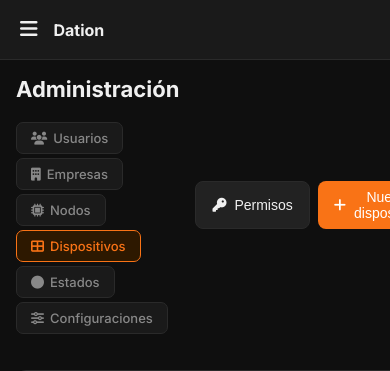
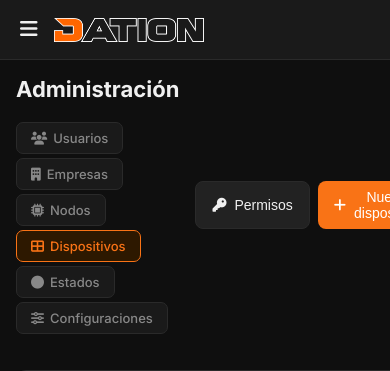
Before and after one commit to andresdation-stack/dation-prueba, a Flask app: page /admin/dispositivos in a window 390 px wide; the page is wider, and only the part inside the window is pictured. Shown: the top 371 px of that part. Run offline with Flask 3, Linux system fonts and the light colour scheme; the visitor is signed in with stand-in values (Sample User, id 1); data that the repository does not hold is empty; some libraries are stand-ins or nearby versions.

Commit message:
Mobile topbar: replace Dation text with logo

```diff
--- a/templates/app_base.html
+++ b/templates/app_base.html
@@ -83,7 +83,7 @@
   <main class="main-content">
     <div class="mobile-topbar">
       <button class="hamburger" onclick="toggleSidebar()"><i class="fas fa-bars"></i></button>
-      <span class="mobile-topbar-title">Dation</span>
+      <img src="{{ url_for('assets', filename='img/Sin título-1.png') }}" alt="Dation" style="height:24px;width:auto"/>
     </div>
     {% block content %}{% endblock %}
   </main>
```
